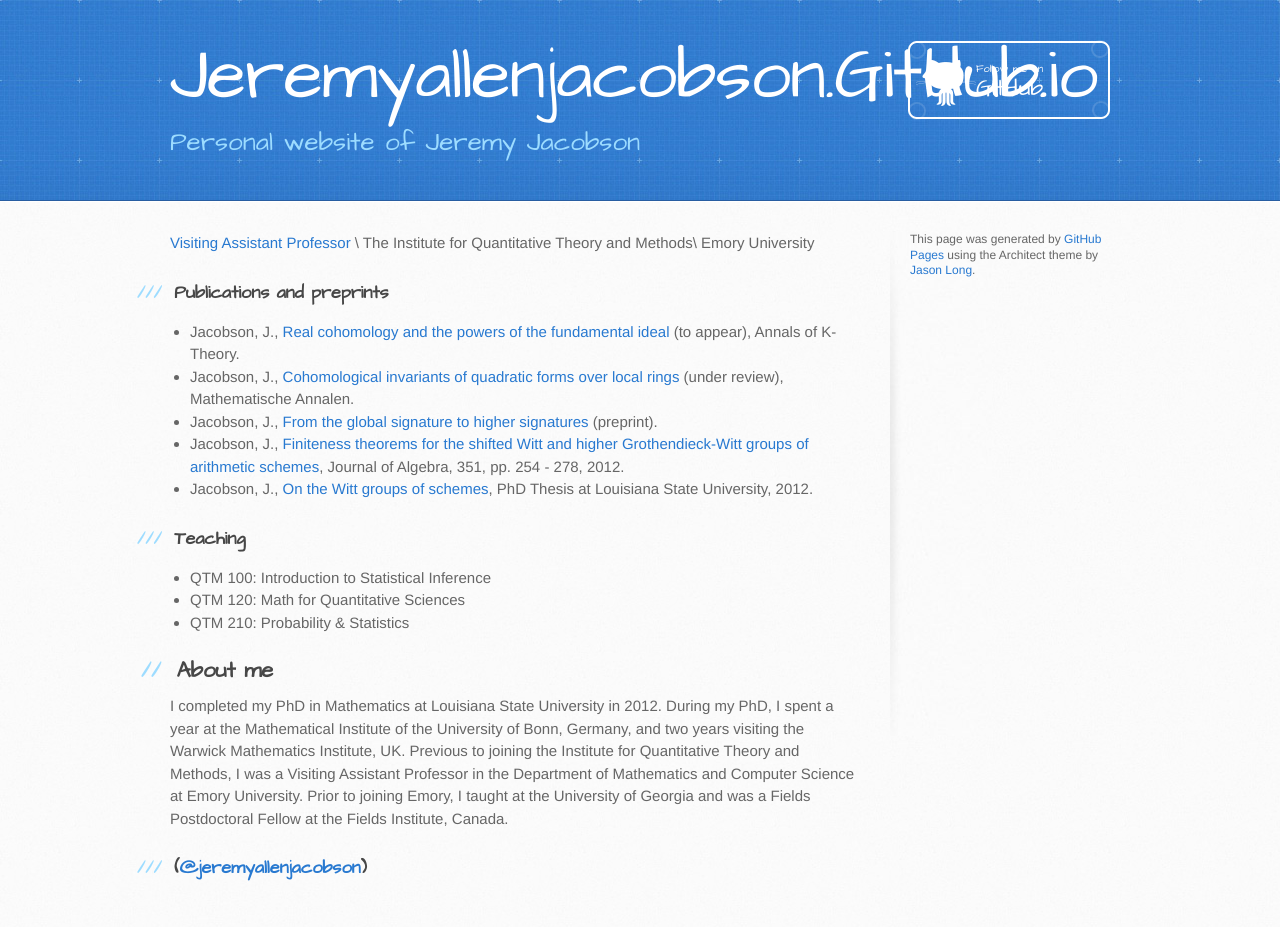
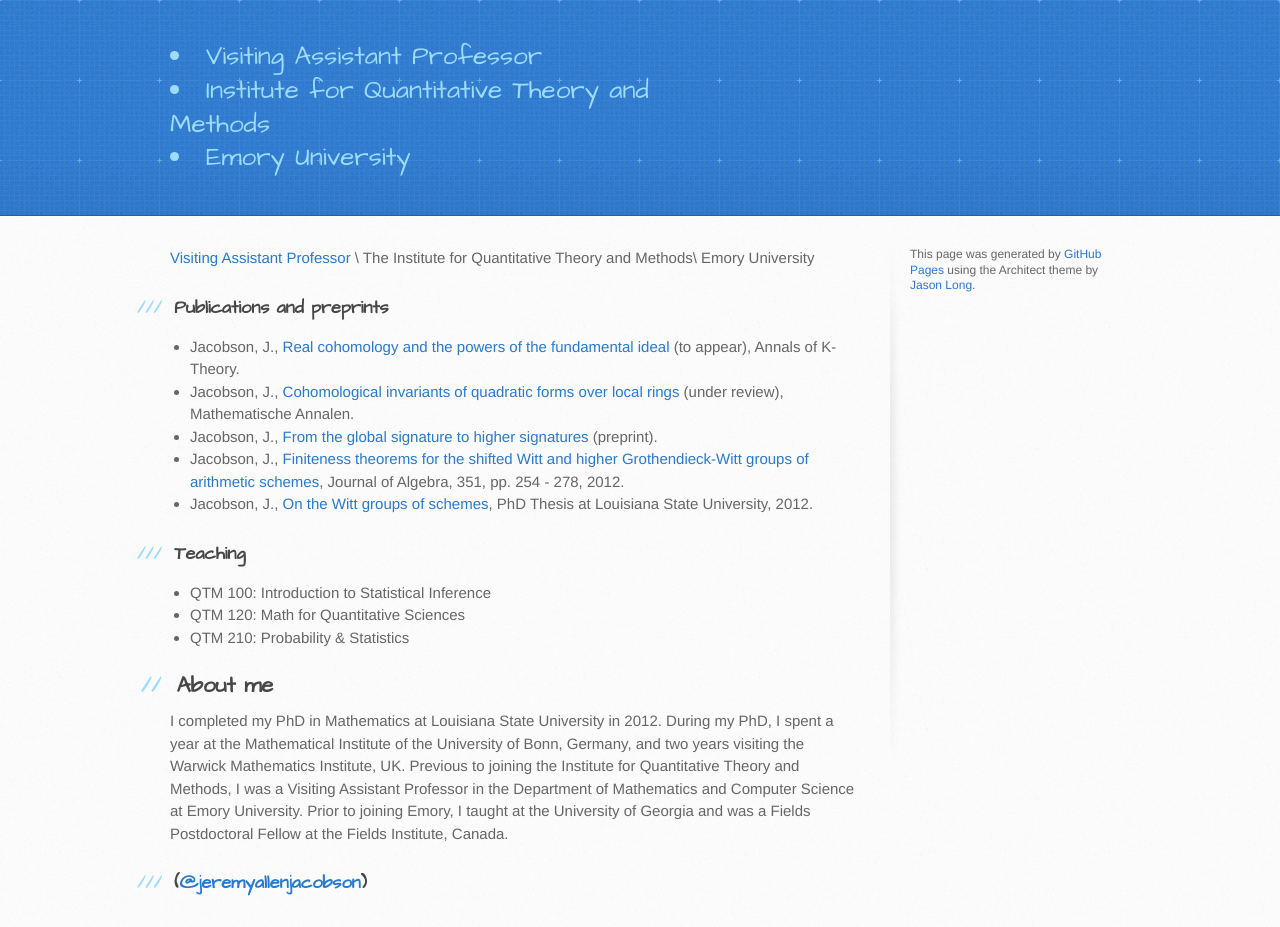
Before and after one commit to jeremyallenjacobson/jeremyallenjacobson.github.io, a Jekyll site: the page index.html, which Jekyll copies as it is, in a window 1280 px wide. Built offline with Jekyll 4.4.1, drawn with Linux system fonts in a browser that asks for light colours.

Commit message:
Update index.html

```diff
--- a/index.html
+++ b/index.html
@@ -19,9 +19,10 @@
   <body>
     <header>
       <div class="inner">
-        <h1>Jeremyallenjacobson.GitHub.io</h1>
-        <h2>Personal website of Jeremy Jacobson</h2>
-        <a href="https://github.com/jeremyallenjacobson" class="button"><small>Follow me on</small> GitHub</a>
+        <h2><li>Visiting Assistant Professor</li>
+          <li>Institute for Quantitative Theory and Methods</li>
+          <li>Emory University</li></h2>
+
       </div>
     </header>
 
```
